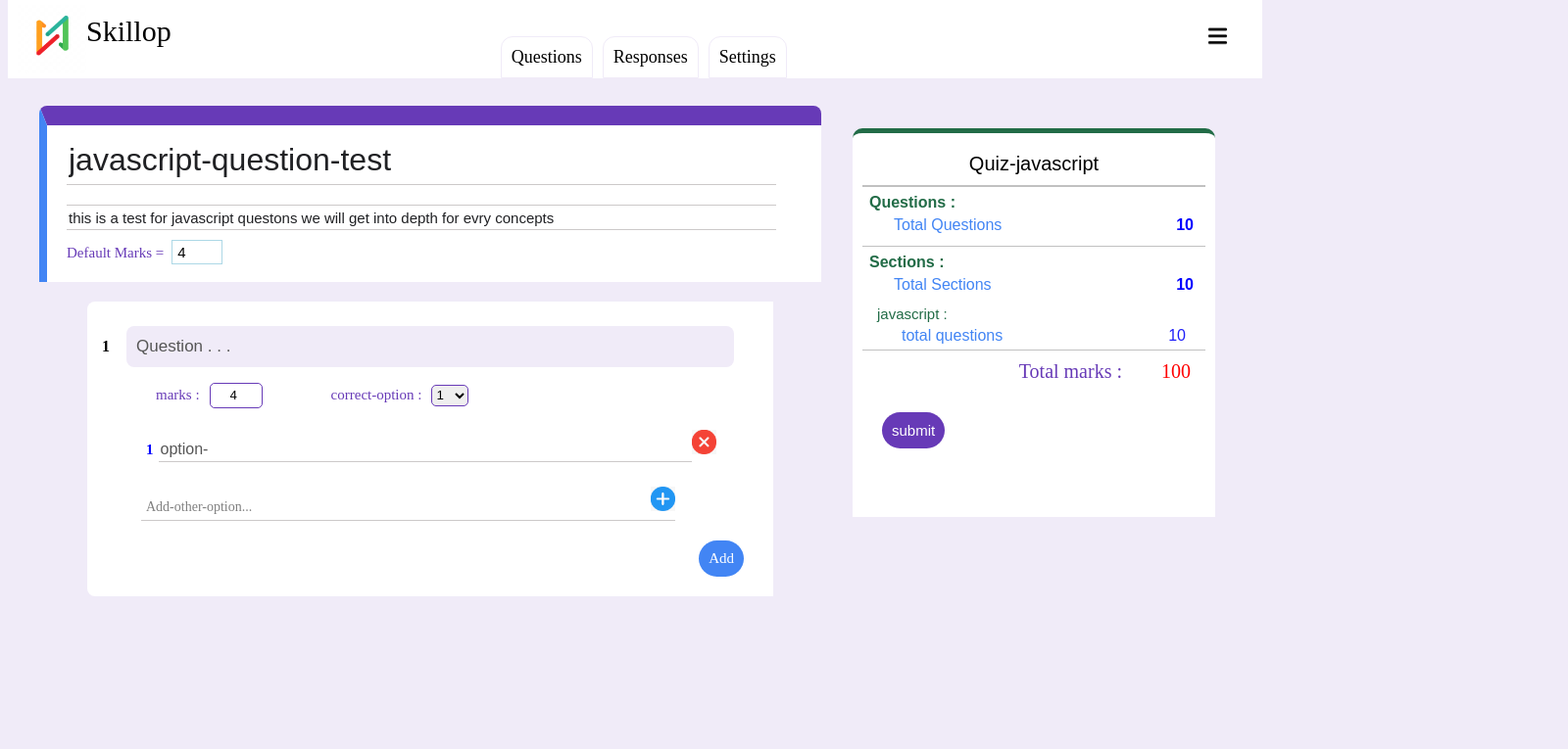
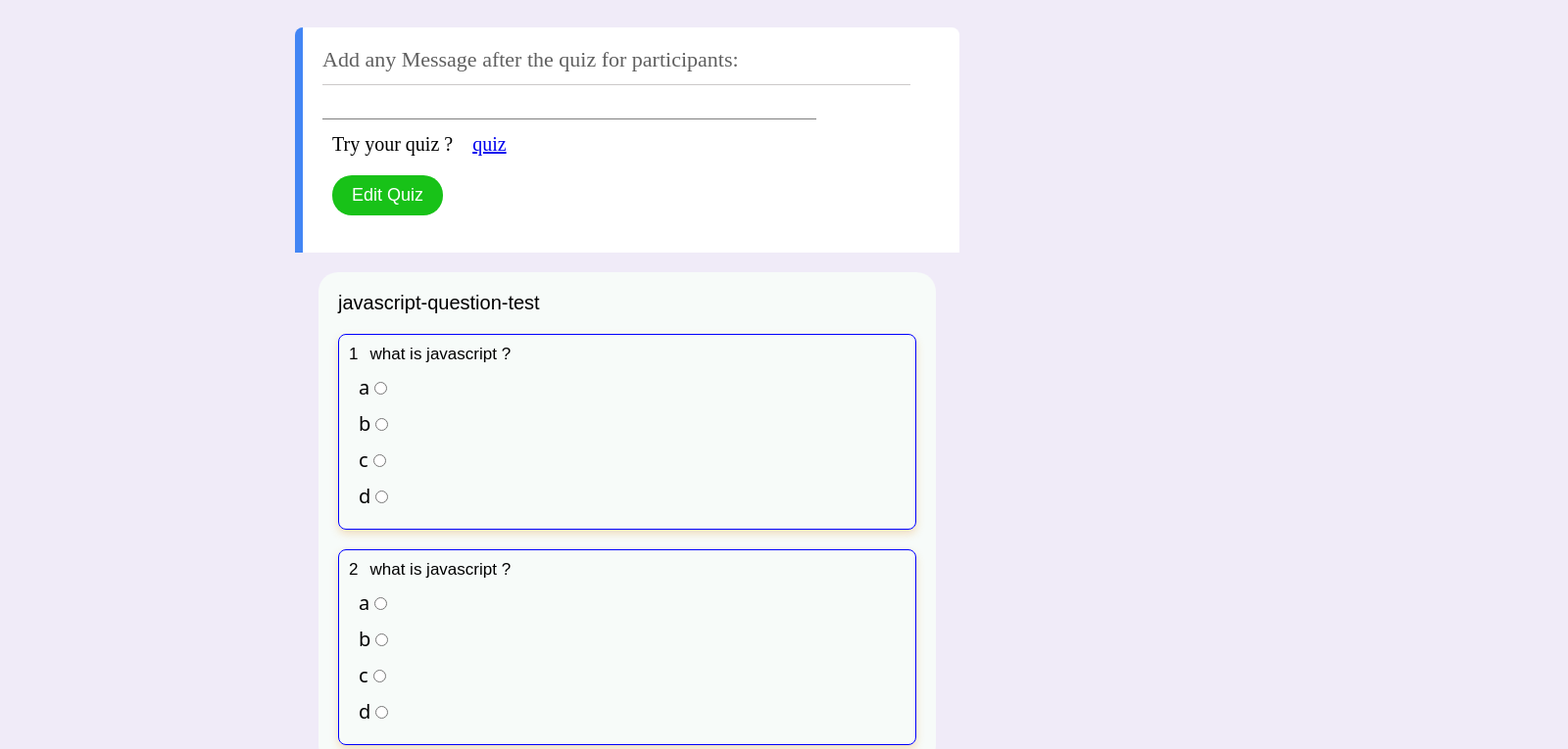
Before and after one commit to harshitj100/test-conduction, a React (Create React App) app: page /thank-you in a window 1280 px wide. Shown: the top 765 px of the page at 98% size, 1600 px wide, since content can reach past the window. Built offline with nearby package versions, Linux system fonts and the light colour scheme.

Commit message:
adding react router

```diff
--- a/package.json
+++ b/package.json
@@ -8,6 +8,7 @@
     "@testing-library/user-event": "^13.5.0",
     "react": "^18.3.1",
     "react-dom": "^18.3.1",
+    "react-router-dom": "^6.23.1",
     "react-scripts": "5.0.1",
     "web-vitals": "^2.1.4"
   },
--- a/src/App.js
+++ b/src/App.js
@@ -1,12 +1,68 @@
 import Header from "./components/Header.js";
 import Main from "./components/Main.js";
-import './styles/App.css'
+import Thanks from "./components/Thanks.js";
+import Response from "./components/Response.js";
+import './styles/App.css';
+import { useState } from 'react';
+import { BrowserRouter as Router , Route , Routes } from "react-router-dom";
+import StartQuiz from "./components/StartQuiz.js";
+
 function App() {
+  const quizData = {
+    title : "javascript-question-test",
+    description : "this is a test for javascript questons we will get into depth for evry concepts",
+    defaultMarks : 4,
+    };
+  const [questionsData ,setQuestionsData] = useState([
+    {
+      questionId : 1,
+      questionText : "what is javascript ?",
+      questionMarks : quizData.defaultMarks,
+      questionDesc : false,
+      correctOptionIndex : "1"
+    },{
+      questionId : 2,
+      questionText : "what is javascript ?",
+      questionMarks : quizData.defaultMarks,
+      questionDesc : false,
+      correctOptionIndex : "1"
+    }
+    ])
+  const [optionData , setOptionData] = useState([{
+    optionsId : 1,
+    optionTexts : ['a' , 'b' , 'c' , 'd'],
+    correctOptionIndex : 0,
+  },{
+    optionsId : 2,
+    optionTexts : ['a' , 'b' , 'c' , 'd'],
+    correctOptionIndex : 0,
+  }]);
   return (
-    <>
-    <Header />
-    <Main />
-    </>
+    <Router>
+      <Routes>
+
+        <Route path="/" element = {
+          <>
+            <Header />
+            <Main questionsData={questionsData} optionData={optionData}
+              setQuestionsData = {setQuestionsData} setOptionData ={setOptionData}
+              quizData = {quizData}/>
+          </>}/>
+        <Route path="/response" element ={
+          <>
+            <Header />
+            <Response />
+          </>}/>
+        <Route path="/thank-you" element ={
+            <Thanks questionsData={questionsData} optionData={optionData}
+              quizData={quizData}/>
+            }/>
+        <Route path="/sample-quiz" element ={
+            <StartQuiz questionsData={questionsData} optionData={optionData}
+              quizData={quizData}/>
+            }/>
+      </Routes>
+    </Router>
   );
 }
 
--- a/src/components/Header.js
+++ b/src/components/Header.js
@@ -1,4 +1,5 @@
 import React from 'react'
+import { Link } from 'react-router-dom';
 import '../styles/Header.css';
 import skillop from '../icons/Skillop.png'
 import hamburgerImage from '../icons/hamburgerImage.png'
@@ -7,17 +8,26 @@ const Header = () => {
   return (
     <div className="header">
       <div className="header">
+      <Link to="/">
         <div className="header-image">
           <img src={skillop} className="skillop-header-image"/>
         </div>
         <div className="skillop-header-text">
           Skillop
         </div>
+      </Link>
 
       <div className="nav-bar">
-        <div className="quiz">Questions</div>
-        <div className="response">Responses</div>
-        <div className="setting">Settings</div>
+        <Link to="/">
+          <div className="quiz">
+            Questions
+          </div>
+        </Link>
+        <Link to="/response">
+          <div className="response">
+            Responses
+          </div>
+        </Link>
       </div>
 
       <div className="side-menu">
--- a/src/components/Main.js
+++ b/src/components/Main.js
@@ -1,28 +1,9 @@
 import React from 'react'
 import QuizData from './main/QuizData';
 import QuizAnalysis from './main/QuizAnalysis';
-import { useState } from 'react';
 
-const Main = () => {
-  const quizData = {
-    title : "javascript-question-test",
-    description : "this is a test for javascript questons we will get into depth for evry concepts",
-    defaultMarks : 4,
-    };
-  const [questionsData ,setQuestionsData] = useState([
-    {
-      questionId : 1,
-      questionText : "what is javascript ?",
-      questionMarks : quizData.defaultMarks,
-      questionDesc : false,
-      correctOptionIndex : "1"
-    }
-    ])
-  const [optionData , setOptionData] = useState([{
-    optionsId : 1,
-    optionTexts : [''],
-    correctOptionIndex : 0,
-  }]);
+
+const Main = ({questionsData , optionData , setQuestionsData , setOptionData , quizData}) => {
 
   function addQuestion(){
     const length = questionsData.length
--- /dev/null
+++ b/src/components/Response.js
@@ -0,0 +1,15 @@
+import React from 'react'
+
+const Response = () => {
+  const style = {
+    marginTop : '100px'
+  }
+  return (
+    <div style={style}>
+      <h1>0 Resposes</h1>
+    </div>
+
+  )
+}
+
+export default Response
--- /dev/null
+++ b/src/components/StartQuiz.js
@@ -0,0 +1,11 @@
+import React from 'react'
+
+const StartQuiz = ({questionsData , optionData , quizData}) => {
+  return (
+    <div>
+      start quiz
+    </div>
+  )
+}
+
+export default StartQuiz
--- /dev/null
+++ b/src/components/Thanks.css
@@ -0,0 +1,120 @@
+
+.thank-container{
+  display: flex;
+  flex-direction: column;
+  align-items: center;
+}
+
+.after-msg-container{
+  width: 650px;
+  height:220px;
+  margin-top: 20px;
+  background-color: white;
+  padding: 10px 0px 0px 20px;
+  border-left: 8px solid rgb(66, 133, 244);
+  border-top-left-radius: 8px;
+  border-top-right-radius: 8px;
+}
+
+.after-msg-text{
+  display: block;
+  height: 38px;
+  width: 600px;
+  color: #606060;
+  font-size: 22px;
+  font-family: cursive;
+  margin-top: 10px;
+  margin-bottom: 10px;
+  border: none;
+  border-bottom: 1px solid rgb(204, 201, 201);
+}
+
+.after-msg-input{
+  border: none;
+  border-bottom: 1px solid grey;
+  width: 500px;
+  height: 20px;
+  resize: none;
+  font-size: 20px;
+}
+
+.sample-quiz , .sample-quiz-text{
+  display: inline-block;
+  margin: 10px;
+  font-size: 20px;
+}
+.sample-quiz{
+  text-decoration: underline;
+}
+
+.edit-quiz-btn{
+  background-color: rgb(24, 194, 24);
+  color: white;
+  border: none;
+  border-radius: 20px;
+  font-size: 18px;
+  padding: 10px 20px;
+  margin: 10px;
+}
+
+textarea:focus{
+  outline: none;
+  background-color: rgb(253, 250, 250);
+  border-bottom: 2px solid rgb(155, 105, 105);
+}
+.sample-quiz-container-rm{
+  background-color: rgb(247, 251, 249);
+  border-radius: 20px;
+  width: 630px;
+  margin-top: 20px;
+}
+.sam-title-container{
+  font-size: 20px;
+  font-family: Arial, Helvetica, sans-serif;
+  margin-left: 20px;
+  margin-top: 20px;
+}
+.sam-question-container{
+  margin: 20px;
+  border: 1px solid blue;
+  box-shadow: 0 4px 8px rgba(230, 151, 47, 0.3);
+  padding: 10px;
+  border-radius: 8px;
+}
+.sam-question-text-container{
+  font-size: 17px;
+  font-family: Arial, Helvetica, sans-serif;
+}
+.sam-question-text{
+  display: inline-block;
+}
+.sam-question-text-index{
+  display: inline-block;
+  margin-right: 12px;
+}
+
+.sam-options-container{
+  font-family: system-ui, -apple-system, BlinkMacSystemFont, 'Segoe UI', Roboto, Oxygen, Ubuntu, Cantarell, 'Open Sans', 'Helvetica Neue', sans-serif;
+  margin-top: 10px;
+  font-size: 20px
+}
+.sam-single-option-container{
+  margin: 10px;
+}
+
+.start-sam-quizbtn-container{
+  display: flex;
+  justify-content: end;
+  margin: 20px;
+  width: 600px;
+
+}
+.start-sam-quizbtn{
+  padding: 15px;
+  margin-right: 20px;
+  background-color: rgb(69, 192, 232);
+  color: white;
+  font-weight: bold;
+  font-size: 17px;
+  border: none;
+}
--- /dev/null
+++ b/src/components/Thanks.js
@@ -0,0 +1,70 @@
+import React from 'react'
+import { Link } from 'react-router-dom'
+import './Thanks.css'
+
+
+const Thanks = ({questionsData , optionData , quizData}) => {
+  return (
+    <div className='thank-container'>
+      <div className="after-msg-container">
+        <div className="after-msg-text">
+          Add any Message after the quiz for participants:
+        </div>
+        <div className="after-msg-input-container">
+          <textarea type="text" className="after-msg-input"></textarea>
+        </div>
+        <div className='sample-quiz-container'>
+          <div className="sample-quiz-text">
+            Try your quiz ?
+          </div>
+          <Link to="/sample-quiz">
+            <div className="sample-quiz">quiz</div>
+          </Link>
+        </div>
+        <Link to="/">
+          <button className="edit-quiz-btn">Edit Quiz</button>
+        </Link>
+      </div>
+
+      <div className='sample-quiz-container-rm'>
+        <div className='sam-title-container'>{quizData.title}</div>
+        {questionsData.map((question , index) => {
+          return(
+            <div className="sam-question-container">
+              <div className="sam-question-text-container">
+                <div className="sam-question-text-index">
+                  {index+1}
+                </div>
+                <div className="sam-question-text">
+                  {question.questionText}
+                </div>
+              </div>
+              <div className = "sam-options-container">
+                {optionData.map((options) => {
+                  return (options.optionTexts.map((singleOption) => {
+                    if (question.questionId === options.optionsId){
+                      return (
+                        <div className = "sam-single-option-container">
+                          <label htmlFor= {options.optionsId}>{singleOption}</label>
+                          <input type='radio' name={options.optionsId} />
+                        </div>
+                      )
+                    }
+                    return ''
+                  }))
+                })}
+              </div>
+            </div>
+          )
+        })}
+      </div>
+      <div className='start-sam-quizbtn-container'>
+        <Link to="/sample-quiz">
+          <button className='start-sam-quizbtn'>Start quiz</button>
+        </Link>
+      </div>
+    </div>
+  )
+}
+
+export default Thanks
--- a/src/components/main/QuizAnalysis.js
+++ b/src/components/main/QuizAnalysis.js
@@ -1,4 +1,5 @@
 import React from 'react'
+import { Link } from 'react-router-dom';
 import '../../styles/QuizAnalysis.css'
 const QuizAnalysis = ({quizData , questionsData , optionData}) => {
   function finalData(){
@@ -7,49 +8,51 @@ const QuizAnalysis = ({quizData , questionsData , optionData}) => {
 
   }
   return (
-    <div class="quiz-analysis-container">
-      <div class="quiz-analysis-header">
-        <div class="quiz-analysis-header-text">
+    <div className="quiz-analysis-container">
+      <div className="quiz-analysis-header">
+        <div className="quiz-analysis-header-text">
           Quiz-javascript
         </div>
       </div>
-      <div class="num-question">
-        <div class="question-numbers">
-          <div class="question-num-heading">
+      <div className="num-question">
+        <div className="question-numbers">
+          <div className="question-num-heading">
             Questions :
           </div>
-          <div class="question-num-data">
-            <div class="question-num-text">Total Questions </div>
-            <div class="question-num-value">10</div>
+          <div className="question-num-data">
+            <div className="question-num-text">Total Questions </div>
+            <div className="question-num-value">10</div>
           </div>
         </div>
-        <div class="section-numbers">
-          <div class="section-num-heading">
+        <div className="section-numbers">
+          <div className="section-num-heading">
             Sections :
           </div>
-          <div class="section-num-data">
-            <div class="section-num-text">Total Sections </div>
-            <div class="section-num-value">10</div>
+          <div className="section-num-data">
+            <div className="section-num-text">Total Sections </div>
+            <div className="section-num-value">10</div>
           </div>
         </div>
-        <div class="section-names">
-          <div class="section-name">
-            <div class="section-name-heading">
+        <div className="section-names">
+          <div className="section-name">
+            <div className="section-name-heading">
               javascript :
             </div>
-            <div class="section-name-data">
-              <div class="section-name-text">total questions </div>
-              <div class="section-name-value">10</div>
+            <div className="section-name-data">
+              <div className="section-name-text">total questions </div>
+              <div className="section-name-value">10</div>
             </div>
           </div>
         </div>
-        <div class="total-marks-data">
-          <div class="total-marks-data-text">Total marks :</div>
-          <div class="total-marks-data-value">100</div>
+        <div className="total-marks-data">
+          <div className="total-marks-data-text">Total marks :</div>
+          <div className="total-marks-data-value">100</div>
         </div>
       </div>
-      <div class="submit-btn-container">
-        <button class="submit-btn" onClick={finalData}>submit</button>
+      <div className="submit-btn-container">
+        <Link to="/thank-you">
+          <button className="submit-btn" onClick={finalData}>submit</button>
+        </Link>
       </div>
     </div>
   )
```
Also changed, not shown: 1 other file (tests, documents, lock files or other folders). Lines whose indentation alone changed are shown as unchanged.
